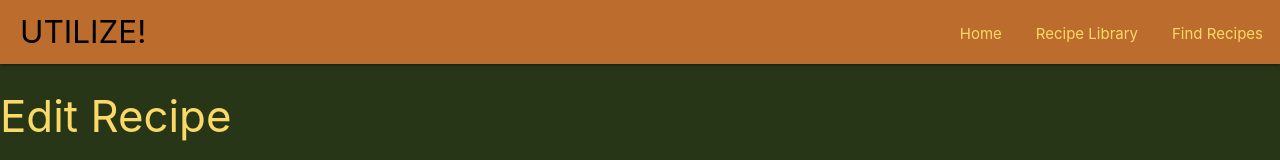
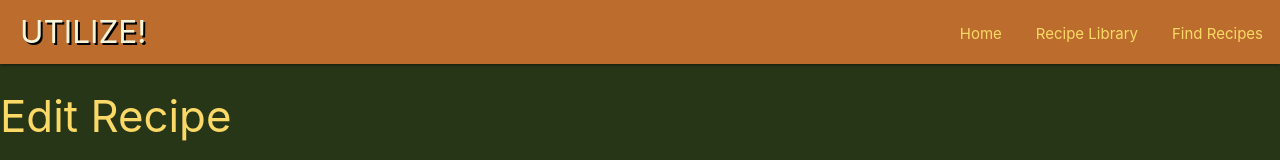
Before and after one commit to bclosson/Utilize, a React (Create React App) app in the folder client/: page /recipes/library/edit in a window 1280 px wide. Shown: the top 160 px of the page. Built offline with nearby package versions, Linux system fonts and the light colour scheme; no server answers.

Commit message:
commit added text shadow to recipe cards, navbar, and page titles

```diff
--- a/client/src/Components/Navbar.js
+++ b/client/src/Components/Navbar.js
@@ -5,7 +5,7 @@ function Navbar(props) {
   return(
     <nav>
       <div className="nav-wrapper">
-        <Link to="/" className="brand-logo">UTILIZE!</Link>
+        <Link id="nav-title" to="/" className="brand-logo">UTILIZE!</Link>
         <ul id="nav-mobile" className="right hide-on-med-and-down">
           <li><Link to="/">Home</Link></li>
           <li><Link to="/recipes/library">Recipe Library</Link></li>
--- a/client/src/index.css
+++ b/client/src/index.css
@@ -20,8 +20,10 @@ main {
   background-color: #bc6d2d;
 }
 
-nav .brand-logo {
-  color: black;
+#nav-title {
+  color: beige;
+  font-weight: 400;
+  text-shadow: 2px 2px black;
 }
 
 nav ul a {
@@ -80,6 +82,8 @@ input {
 /* RECIPE INDEX PAGE */
 h1 {
   color: #ff6f00;
+  font-weight: 400;
+  text-shadow: 2px 2px black;
 }
 
 #recipe-header {
@@ -203,6 +207,12 @@ h6 {
   border-top-left-radius: 10px;
 }
 
+#recipe-name {
+  color: beige;
+  font-weight: 400;
+  text-shadow: 2px 2px black;
+}
+
 #card-action {
   text-align: center;
   border-bottom-right-radius: 10px;
--- a/client/src/pages/UserRecipes.js
+++ b/client/src/pages/UserRecipes.js
@@ -50,7 +50,7 @@ componentDidMount(){
 
       return(
         <div>
-        <h1>Utilize! Recipes</h1>
+        <h1 id="utilize-recipes">Utilize! Recipes</h1>
         <div className="album py-5 bg-light">
           <div className="container">
             <div className="row">
```
Also changed, not shown: 1 other file (tests, documents, lock files or other folders).
